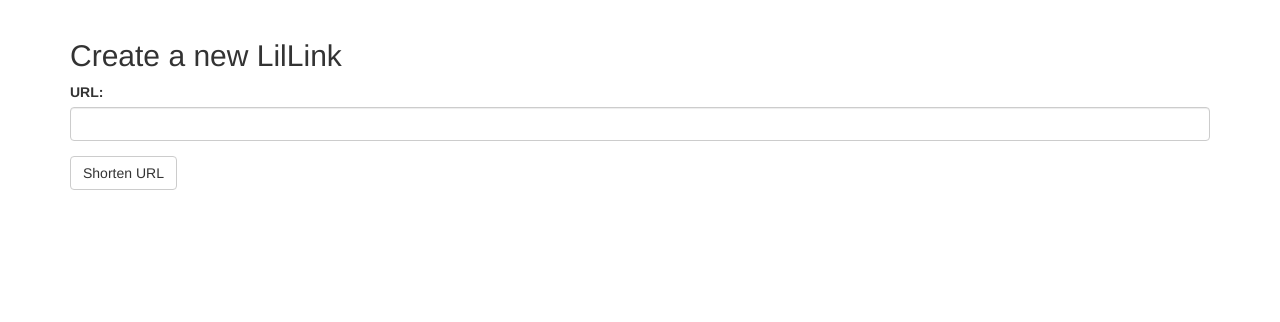
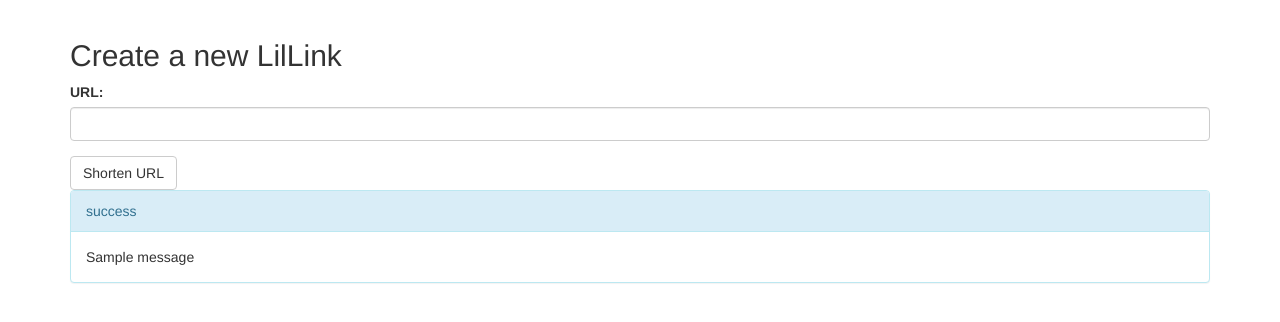
Before and after one commit to ajgabz/LilLink, a Flask app: page / in a window 1280 px wide. Shown: the part 51-373 px from the top of the page. Run offline with Flask 2, Linux system fonts and the light colour scheme; one stand-in notice (Sample message) is shown; parts of the project's set-up code (start-up, migrations or seed data) failed here and were passed over; some libraries are stand-ins or nearby versions.

Commit message:
Working Version

```diff
--- a/lil_link/lil_link.py
+++ b/lil_link/lil_link.py
@@ -1,28 +1,30 @@
-from flask import Flask, redirect, request, render_template, url_for
+from flask import Flask, redirect, request, render_template, url_for, flash
 from flask_reggie import Reggie
 import redis
 import validators
 
 app = Flask(__name__)
+app.secret_key = "super_secret_key"
 Reggie(app)
 r = redis.StrictRedis(host='localhost', port=6379, db=0)
 
 @app.route('/')
-def index(shortening_worked = None, url_key = None):
-    if (shortening_worked is None):
-        return render_template('index.html')
-    else:
-        return render_template('shortening_result.html', shortening_worked = shortening_worked, urlkey = url_key)
+def index():
+    return render_template('index.html')
 
 @app.route('/generateURL/', methods=['POST'])
 def generate_url():
     user_input = request.form['url']
     if (not validators.url(user_input)):
-        return redirect(url_for('index', shortening_worked = False))
+        error_message = "\"" + user_input + "\" is an invalid URL."
+        flash(error_message, category="error")
+        return redirect(url_for('index'))
     else:
         url_key = hex(r.incr('siteCounter'))[2:]
         r.set(url_key, user_input)
-        return redirect(url_for('index', shortening_worked=True, urlkey = url_key))
+        generated_url = url_for('redirect_user', urlkey = url_key, _external = True)
+        flash('Shortened URL: ' + generated_url, category="success")
+        return redirect(url_for('index'))
 
 @app.route('/<regex("[A-Fa-f0-9]+"):urlkey>')
 def redirect_user(urlkey):
--- a/lil_link/templates/index.html
+++ b/lil_link/templates/index.html
@@ -9,5 +9,14 @@
         <button type="submit" class="btn btn-default">Shorten URL</button>
     </form>
     <!-- /.row -->
-    {% block output_result %}{% endblock %}
+    {% with messages = get_flashed_messages(with_categories=True) %}
+        {% if messages %}
+            {% for category, message in messages %}
+                <div class="panel panel-info">
+                    <div class="panel-heading">{{ category }}</div>
+                    <div class="panel-body">{{ message }}</div>
+                </div>
+            {% endfor %}
+        {% endif %}
+    {% endwith %}
 {% endblock %}
```
Also changed, not shown: 1 other file.
